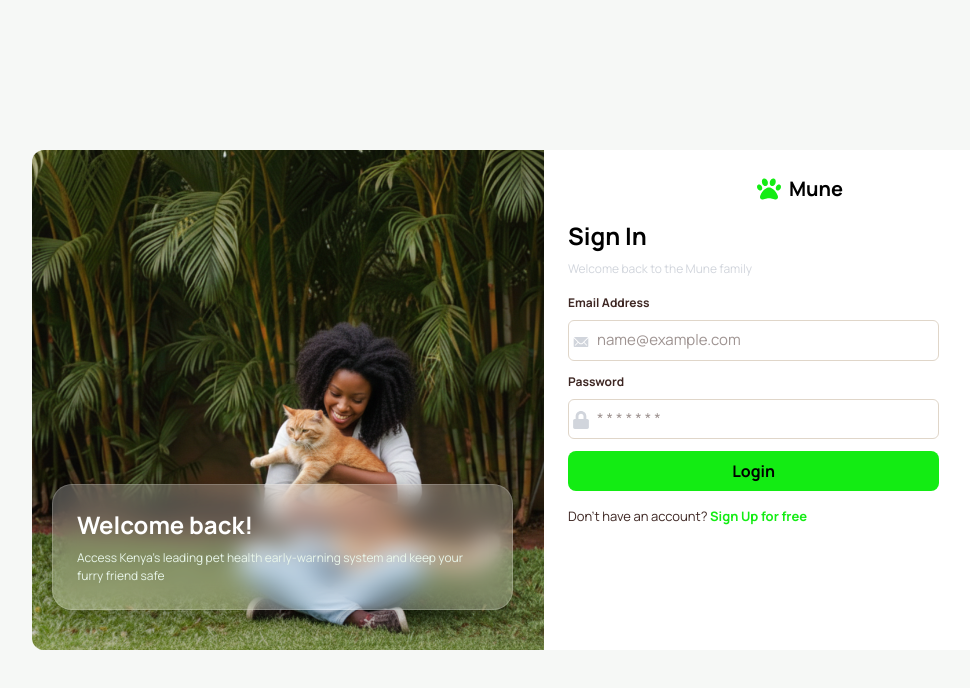
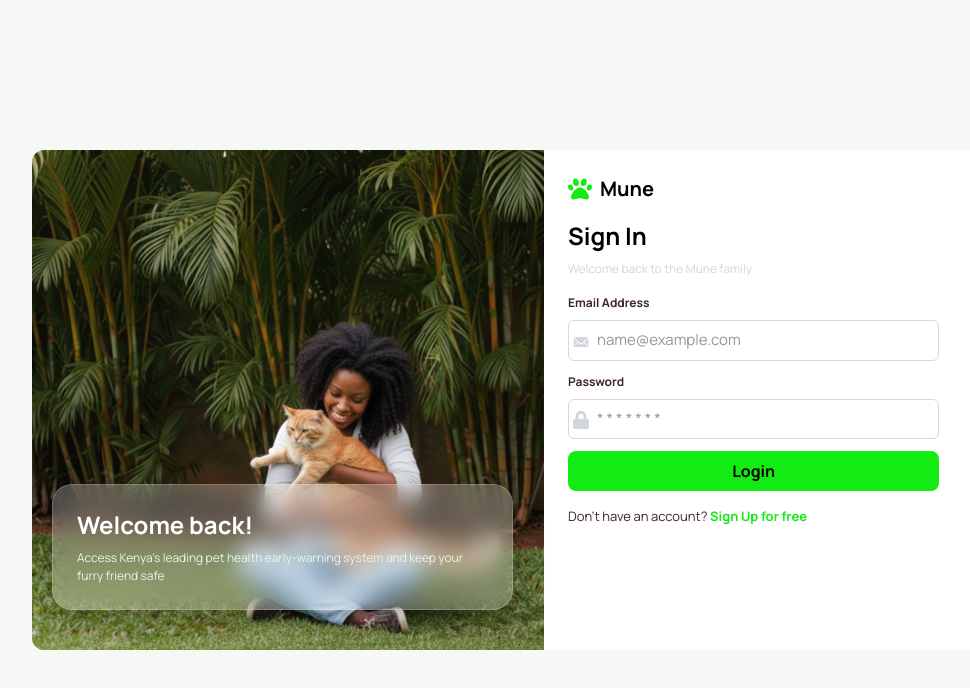
Before and after one commit to Stanlee-Sam/Mune, a Next.js app in the folder frontend/: page /login in a window 1280 px wide. Shown: the top 688 px of the page, without its empty margins (96-1066 px from the left). Built offline with nearby package versions, Linux system fonts and the light colour scheme.

Commit message:
styling modification

```diff
--- a/frontend/app/login/page.tsx
+++ b/frontend/app/login/page.tsx
@@ -8,7 +8,7 @@ import { FaLock } from "react-icons/fa";
 const loginPage = () => {
   return (
     <div className="flex justify-center bg-background-gray items-center h-screen">
-      <div className="flex md:w-[80%] w-[90%] rounded-xl overflow-hidden items-stretch min-h-[500px]">
+      <div className="flex md:w-[80%] w-[90%] rounded-xl overflow-hidden items-stretch min-h-125">
         <div className="right-div hidden md:flex md:w-1/2 relative">
           <Image fill className="object-cover" src={hero} alt="" />
           <div className="absolute bottom-10 left-5 flex flex-col p-6 gap-2 justify-center items-start  w-[90%] bg-cover rounded-[20px] bg-white/25 shadow-[0_8px_32px_0_rgba(0,0,0,0.3)] backdrop-blur-md border border-white/18">
@@ -22,7 +22,7 @@ const loginPage = () => {
           </div>
         </div>
         <div className="left-div md:w-1/2 w-full bg-background flex flex-col gap-4 p-6">
-          <div className="flex flex-row gap-2  items-center justify-center">
+          <div className="flex flex-row gap-2 items-start md:items-center">
             <div className="text-2xl text-primary">
               <FaPaw />
             </div>
```
